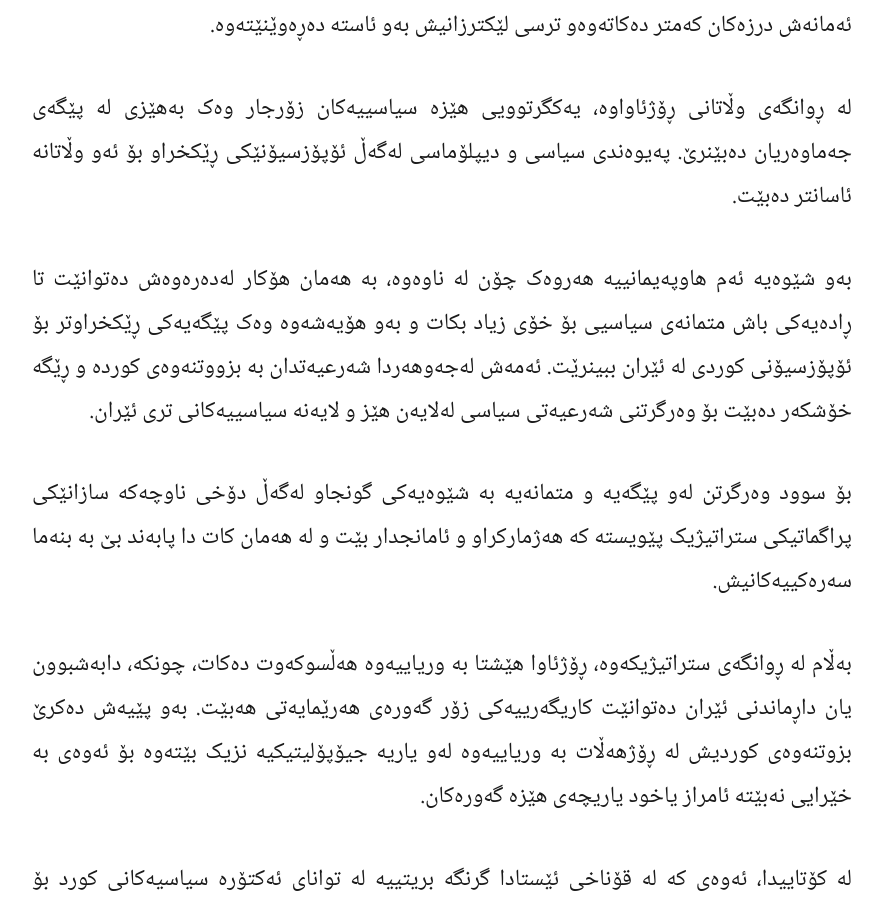
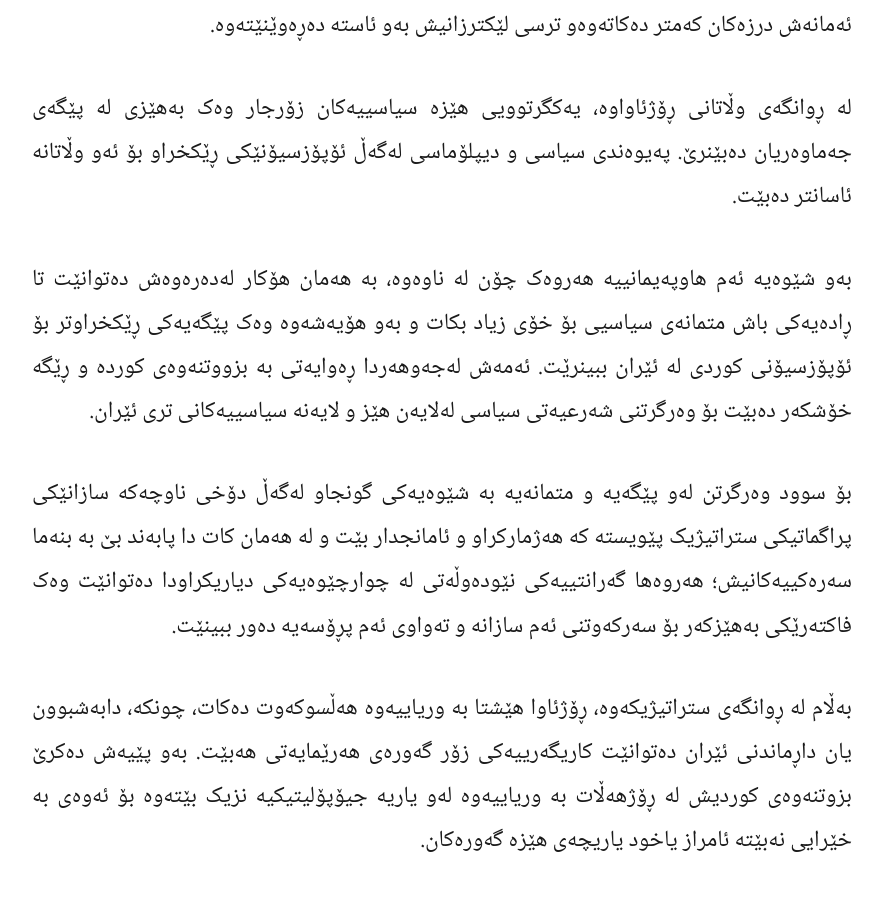
Before and after one commit to age-zero/age-zero.github.io, a Jekyll site: the page built from _posts/2026-03-15-usa-iran-ku.md, in a window 1280 px wide and 900 px high, scrolled down 3393 px. Shown: the whole window, without its empty margins (198-1080 px from the left). Built offline with Jekyll 4.4.1, drawn with Linux system fonts in a browser that asks for light colours.

Commit message:
update usa-iran-krieg - v1.002

```diff
--- a/_posts/2026-03-15-usa-iran-ku.md
+++ b/_posts/2026-03-15-usa-iran-ku.md
@@ -35,9 +35,10 @@ cover: /images/2026-03-15-usa-iran-ku.jpg
 
 لە ڕوانگەی وڵاتانی ڕۆژئاواوە، یەکگرتوویی هێزە سیاسییەکان زۆرجار وەک بەهێزی لە پێگەی جەماوەریان دەبێنرێ. پەیوەندی سیاسی و دیپلۆماسی لەگەڵ ئۆپۆزسیۆنێکی ڕێکخراو بۆ ئەو وڵاتانە ئاسانتر دەبێت.
 
-بەو شێوەیە ئەم هاوپەیمانییە هەروەک چۆن لە ناوەوە، بە هەمان هۆکار لەدەرەوەش دەتوانێت تا ڕادەیەکی باش متمانەی سیاسیی بۆ خۆی زیاد بکات و بەو هۆیەشەوە وەک پێگەیەکی ڕێکخراوتر بۆ ئۆپۆزسیۆنی کوردی لە ئێران ببینرێت. ئەمەش لەجەوهەردا شەرعیەتدان بە بزووتنەوەی کوردە و ڕێگە خۆشکەر دەبێت بۆ وەرگرتنی شەرعیەتی سیاسی لەلایەن هێز و لایەنە سیاسییەکانی تری ئێران.
+بەو شێوەیە ئەم هاوپەیمانییە هەروەک چۆن لە ناوەوە، بە هەمان هۆکار لەدەرەوەش دەتوانێت تا ڕادەیەکی باش متمانەی سیاسیی بۆ خۆی زیاد بکات و بەو هۆیەشەوە وەک پێگەیەکی ڕێکخراوتر بۆ ئۆپۆزسیۆنی کوردی لە ئێران ببینرێت. ئەمەش لەجەوهەردا ڕەوایەتی بە بزووتنەوەی کوردە و ڕێگە خۆشکەر دەبێت بۆ وەرگرتنی شەرعیەتی سیاسی لەلایەن هێز و لایەنە سیاسییەکانی تری ئێران.
 
-بۆ سوود وەرگرتن لەو پێگەیە و متمانەیە بە شێوەیەکی گونجاو لەگەڵ دۆخی ناوچەکە سازانێکی  پراگماتیکی ستراتیژیک پێویستە کە هەژمارکراو و ئامانجدار بێت و لە هەمان کات دا پابەند بێ بە بنەما سەرەکییەکانیش.
+بۆ سوود وەرگرتن لەو پێگەیە و متمانەیە بە شێوەیەکی گونجاو لەگەڵ دۆخی ناوچەکە سازانێکی  پراگماتیکی ستراتیژیک پێویستە کە هەژمارکراو و ئامانجدار بێت و لە هەمان کات دا پابەند بێ بە بنەما سەرەکییەکانیش؛
+هەروەها گەرانتییەکی نێودەوڵەتی لە چوارچێوەیەکی دیاریکراودا دەتوانێت وەک فاکتەرێکی بەهێزکەر بۆ سەرکەوتنی ئەم سازانە و تەواوی ئەم پڕۆسەیە دەور ببینێت.
 
 بەڵام لە ڕوانگەی ستراتیژیکەوە، ڕۆژئاوا هێشتا بە وریاییەوە هەڵسوکەوت دەکات، چونکە، دابەشبوون یان داڕماندنی ئێران دەتوانێت کاریگەرییەکی زۆر گەورەی هەرێمایەتی هەبێت. بەو پێیەش دەکرێ  بزوتنەوەی کوردیش لە ڕۆژهەڵات بە وریاییەوە لەو یاریە جیۆپۆلیتیکیە نزیک بێتەوە بۆ ئەوەی بە خێرایی نەبێتە ئامراز یاخود یاریچەی هێزە گەورەکان.
 
```
